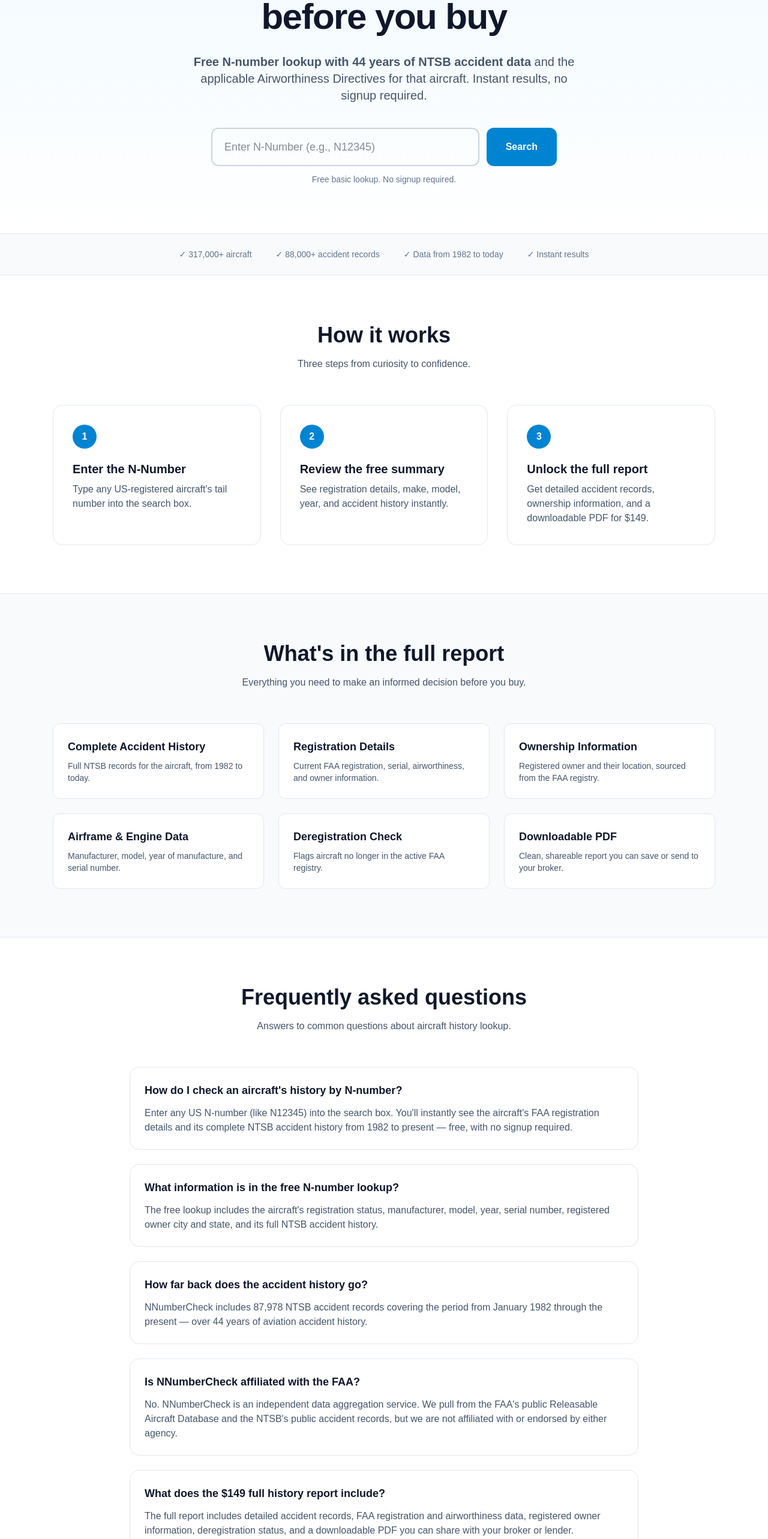
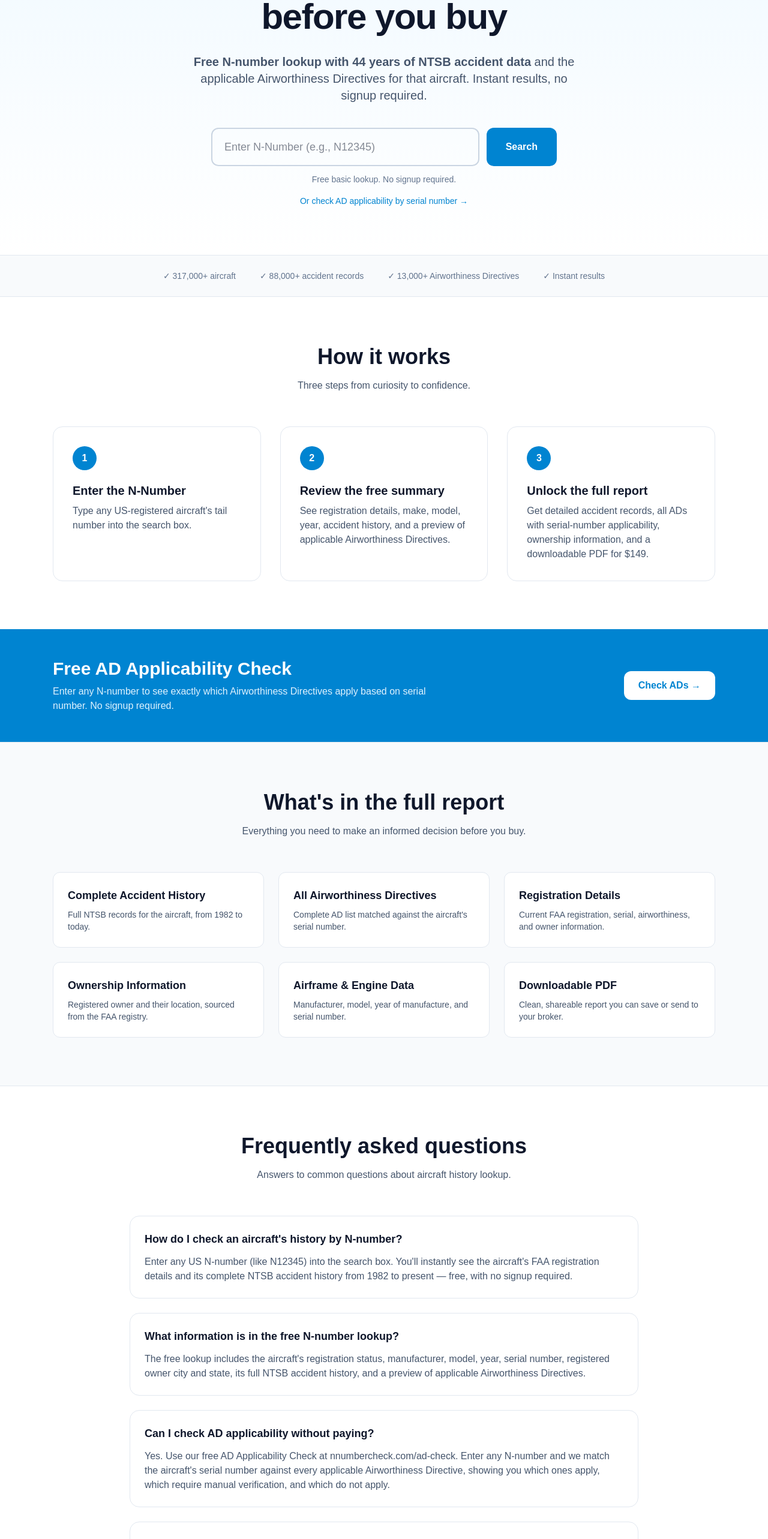
Before and after one commit to devsecsuite-rgb/nnumbercheck-v2, a Next.js app: page / in a window 1280 px wide. Shown: the part 234-2800 px from the top of the page at 60% size. Built offline with nearby package versions, Linux system fonts and the light colour scheme; no server answers.

Commit message:
Add AD Check links throughout homepage

```diff
--- a/app/page.tsx
+++ b/app/page.tsx
@@ -89,10 +89,6 @@ const faqJsonLd = {
 export default function Home() {
   return (
     <div className="min-h-screen bg-white text-slate-900">
-      {/* GEO/AEO: FAQPage structured data for AI engines and search.
-          Product schema intentionally omitted — digital reports are not
-          eligible for Google merchant listings, which requires shipping and
-          return policy fields. */}
       <script
         type="application/ld+json"
         dangerouslySetInnerHTML={{
@@ -111,6 +107,7 @@ export default function Home() {
           </a>
           <nav className="hidden md:flex items-center gap-8 text-sm font-medium text-slate-600">
             <a href="#how-it-works" className="hover:text-sky-600">How it works</a>
+            <a href="/ad-check" className="hover:text-sky-600">AD Check</a>
             <a href="#pricing" className="hover:text-sky-600">Pricing</a>
             <a href="#dealers" className="hover:text-sky-600">For Dealers</a>
             <a
@@ -123,10 +120,10 @@ export default function Home() {
         </div>
       </header>
 
-      {/* Hero — Answer-first H1 and subtitle for AI extractability */}
+      {/* Hero */}
       <section className="bg-gradient-to-b from-sky-50 to-white">
         <div className="max-w-4xl mx-auto px-6 py-20 text-center">
-        <h1 className="text-4xl md:text-6xl font-bold tracking-tight text-slate-900 leading-tight">
+          <h1 className="text-4xl md:text-6xl font-bold tracking-tight text-slate-900 leading-tight">
             Check any aircraft&apos;s history before you buy
           </h1>
           <p className="mt-6 text-lg md:text-xl text-slate-600 max-w-2xl mx-auto">
@@ -163,6 +160,14 @@ export default function Home() {
           <p className="mt-3 text-sm text-slate-500">
             Free basic lookup. No signup required.
           </p>
+          <p className="mt-4 text-sm">
+            <a
+              href="/ad-check"
+              className="text-sky-600 hover:underline font-medium"
+            >
+              Or check AD applicability by serial number →
+            </a>
+          </p>
         </div>
       </section>
 
@@ -171,7 +176,7 @@ export default function Home() {
         <div className="max-w-6xl mx-auto px-6 py-6 flex flex-wrap justify-center items-center gap-x-10 gap-y-3 text-sm text-slate-500">
           <span>✓ 317,000+ aircraft</span>
           <span>✓ 88,000+ accident records</span>
-          <span>✓ Data from 1982 to today</span>
+          <span>✓ 13,000+ Airworthiness Directives</span>
           <span>✓ Instant results</span>
         </div>
       </section>
@@ -195,12 +200,12 @@ export default function Home() {
             {
               step: '2',
               title: 'Review the free summary',
-              desc: 'See registration details, make, model, year, and accident history instantly.',
+              desc: 'See registration details, make, model, year, accident history, and a preview of applicable Airworthiness Directives.',
             },
             {
               step: '3',
               title: 'Unlock the full report',
-              desc: 'Get detailed accident records, ownership information, and a downloadable PDF for $149.',
+              desc: 'Get detailed accident records, all ADs with serial-number applicability, ownership information, and a downloadable PDF for $149.',
             },
           ].map((item) => (
             <div
@@ -214,6 +219,27 @@ export default function Home() {
               <p className="mt-2 text-slate-600">{item.desc}</p>
             </div>
           ))}
+        </div>
+      </section>
+
+      {/* Free AD Check callout */}
+      <section className="bg-sky-600 text-white">
+        <div className="max-w-6xl mx-auto px-6 py-12 flex flex-col md:flex-row items-center justify-between gap-6">
+          <div>
+            <h2 className="text-2xl md:text-3xl font-bold">
+              Free AD Applicability Check
+            </h2>
+            <p className="mt-2 text-sky-100 max-w-2xl">
+              Enter any N-number to see exactly which Airworthiness Directives
+              apply based on serial number. No signup required.
+            </p>
+          </div>
+          <a
+            href="/ad-check"
+            className="bg-white text-sky-600 px-6 py-3 rounded-xl font-semibold hover:bg-sky-50 transition whitespace-nowrap"
+          >
+            Check ADs →
+          </a>
         </div>
       </section>
 
@@ -234,6 +260,10 @@ export default function Home() {
                 desc: 'Full NTSB records for the aircraft, from 1982 to today.',
               },
               {
+                title: 'All Airworthiness Directives',
+                desc: 'Complete AD list matched against the aircraft\'s serial number.',
+              },
+              {
                 title: 'Registration Details',
                 desc: 'Current FAA registration, serial, airworthiness, and owner information.',
               },
@@ -244,10 +274,6 @@ export default function Home() {
               {
                 title: 'Airframe & Engine Data',
                 desc: 'Manufacturer, model, year of manufacture, and serial number.',
-              },
-              {
-                title: 'Deregistration Check',
-                desc: 'Flags aircraft no longer in the active FAA registry.',
               },
               {
                 title: 'Downloadable PDF',
@@ -266,7 +292,7 @@ export default function Home() {
         </div>
       </section>
 
-      {/* FAQ — GEO/AEO extractable Q&A */}
+      {/* FAQ */}
       <section className="max-w-4xl mx-auto px-6 py-20">
         <h2 className="text-3xl md:text-4xl font-bold text-center">
           Frequently asked questions
@@ -283,7 +309,11 @@ export default function Home() {
             },
             {
               q: 'What information is in the free N-number lookup?',
-              a: "The free lookup includes the aircraft's registration status, manufacturer, model, year, serial number, registered owner city and state, and its full NTSB accident history.",
+              a: "The free lookup includes the aircraft's registration status, manufacturer, model, year, serial number, registered owner city and state, its full NTSB accident history, and a preview of applicable Airworthiness Directives.",
+            },
+            {
+              q: 'Can I check AD applicability without paying?',
+              a: 'Yes. Use our free AD Applicability Check at nnumbercheck.com/ad-check. Enter any N-number and we match the aircraft\'s serial number against every applicable Airworthiness Directive, showing you which ones apply, which require manual verification, and which do not apply.',
             },
             {
               q: 'How far back does the accident history go?',
@@ -291,11 +321,11 @@ export default function Home() {
             },
             {
               q: 'Is NNumberCheck affiliated with the FAA?',
-              a: "No. NNumberCheck is an independent data aggregation service. We pull from the FAA's public Releasable Aircraft Database and the NTSB's public accident records, but we are not affiliated with or endorsed by either agency.",
+              a: "No. NNumberCheck is an independent data aggregation service. We pull from the FAA's public Releasable Aircraft Database, the NTSB's public accident records, and the Federal Register, but we are not affiliated with or endorsed by any government agency.",
             },
             {
               q: 'What does the $149 full history report include?',
-              a: 'The full report includes detailed accident records, FAA registration and airworthiness data, registered owner information, deregistration status, and a downloadable PDF you can share with your broker or lender.',
+              a: 'The full report includes detailed accident records, all applicable Airworthiness Directives with serial-number matching, FAA registration and airworthiness data, registered owner information, deregistration status, and a downloadable PDF you can share with your broker or lender.',
             },
           ].map((item) => (
             <div
@@ -330,6 +360,7 @@ export default function Home() {
                 <li>✓ Make, model, year</li>
                 <li>✓ Owner city &amp; state</li>
                 <li>✓ Full accident history</li>
+                <li>✓ AD preview + free AD Check</li>
               </ul>
               <a
                 href="#lookup"
@@ -349,10 +380,10 @@ export default function Home() {
               <p className="mt-1 text-sm text-slate-500">One-time payment</p>
               <ul className="mt-6 space-y-3 text-slate-700 text-sm">
                 <li>✓ Everything in Free</li>
+                <li>✓ All Airworthiness Directives</li>
+                <li>✓ Serial-number AD applicability</li>
                 <li>✓ Detailed accident records</li>
-                <li>✓ Registration &amp; airworthiness</li>
                 <li>✓ Ownership information</li>
-                <li>✓ Deregistration status</li>
                 <li>✓ Downloadable PDF report</li>
               </ul>
               <a
@@ -420,6 +451,8 @@ export default function Home() {
               <h4 className="font-semibold text-sm text-slate-900">Product</h4>
               <ul className="mt-3 space-y-2 text-sm text-slate-500">
                 <li><a href="#how-it-works" className="hover:text-sky-600">How it works</a></li>
+                <li><a href="/ad-check" className="hover:text-sky-600">Free AD Check</a></li>
+                <li><a href="/aircraft" className="hover:text-sky-600">Browse Aircraft</a></li>
                 <li><a href="#pricing" className="hover:text-sky-600">Pricing</a></li>
                 <li><a href="#lookup" className="hover:text-sky-600">Free lookup</a></li>
               </ul>
```
